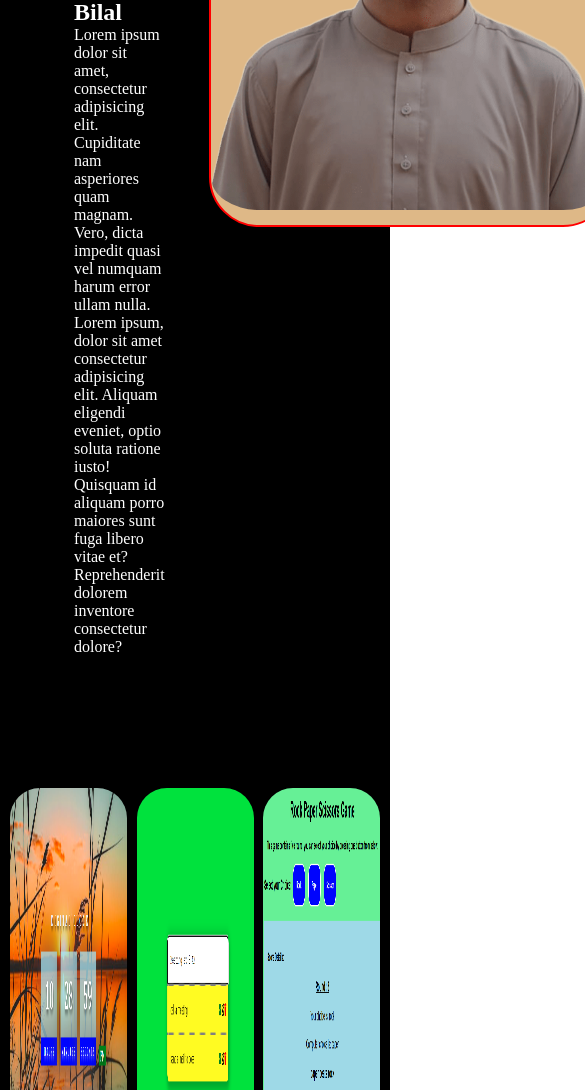
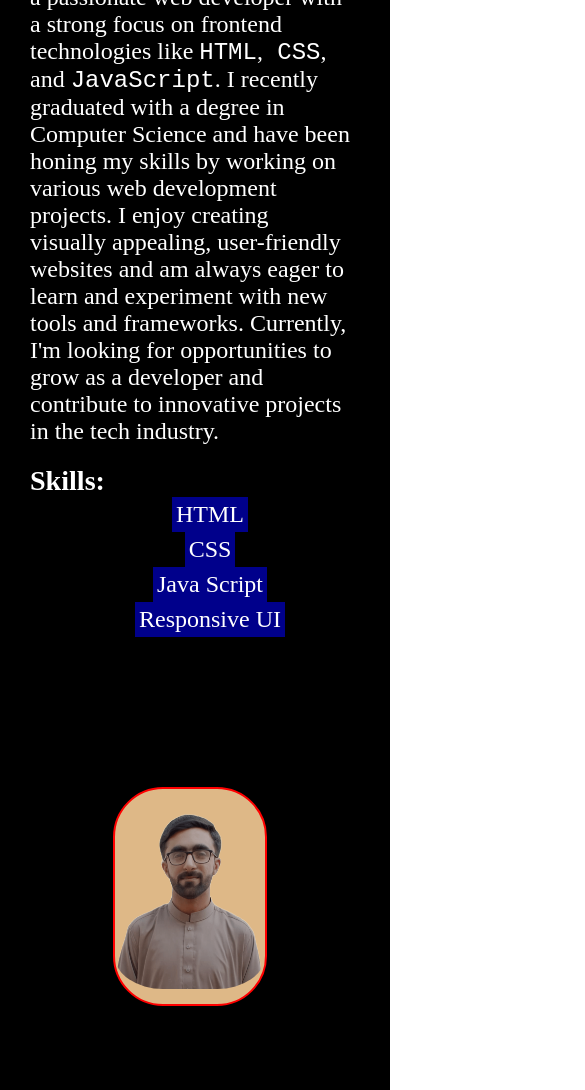
Before and after one commit to ahmedbilal019/Personal_Portfolio, a plain HTML site: page index.html in a window 390 px wide. Shown: the part 393-1483 px from the top of the page, 585 px wide, since content can reach past the window. Drawn offline with Linux system fonts and the light colour scheme.

Commit message:
modfications in html and css files

```diff
--- a/index.html
+++ b/index.html
@@ -6,6 +6,7 @@
     <meta name="viewport" content="width=device-width, initial-scale=1.0">
     <title>My Personal Portfolio</title>
     <link rel="stylesheet" href="style.css">
+    <link href="https://fonts.googleapis.com/css2?family=Bebas+Neue&family=Dancing+Script:wght@400..700&display=swap" rel="stylesheet">
 </head>
 
 <body>
@@ -21,13 +22,19 @@
     <main>
         <section id="about">
             <div class="text">
-                <h1>hy!</h1>
+                <h1>Hi,</h1>
                 <h2>I am Ahmed Bilal</h2>
-                <p>Lorem ipsum dolor sit amet, consectetur adipisicing elit. Cupiditate nam asperiores quam magnam.
-                    Vero, dicta impedit quasi vel numquam harum error ullam nulla. Lorem ipsum, dolor sit amet
-                    consectetur adipisicing elit. Aliquam eligendi eveniet, optio soluta ratione iusto! Quisquam id
-                    aliquam porro maiores sunt fuga libero vitae et? Reprehenderit dolorem inventore consectetur dolore?
+                <p>a passionate web developer with a strong focus on frontend technologies like <code>HTML</code>,<code> CSS</code>, and <code>JavaScript</code>. I recently graduated with a degree in Computer Science and have been honing my skills by working on various web development projects. I enjoy creating visually appealing, user-friendly websites and am always eager to learn and experiment with new tools and frameworks. Currently, I'm looking for opportunities to grow as a developer and contribute to innovative projects in the tech industry.
                 </p>
+                <div class="skills">
+                    <h3>Skills:</h3>
+                    <ul class="skills-list">
+                        <li>HTML</li>
+                        <li>CSS</li>
+                        <li>Java Script</li>
+                        <li>Responsive UI</li>
+                    </ul>
+                </div>
             </div>
             <div class="image">
                 <figure>
@@ -56,8 +63,8 @@
                 </div>
                 <div class="project3" id="project3">
                     <figure>
-                        <a href="https://ahmedbilal019.github.io/rock-paper-scissor-Game/" target="_blank"></a>
-                        <img src="assets/project-3.PNG" alt="">
+                        <a href="https://ahmedbilal019.github.io/rock-paper-scissor-Game/" target="_blank">
+                            <img src="assets/project-3.PNG" alt="">
                         </a>
                         <figcaption>Rock Paper Scissor Game</figcaption>
                     </figure>
@@ -90,7 +97,7 @@
                     <label for="user-name">Name: <input type="text" name="user-name" required></label>
                     <label for="user-name">Email: <input type="email" name="user-email" required></label>
                     <label for="user-name">Message:
-                        <textarea name="message" id="" cols="40" rows="5"  required></textarea>
+                        <textarea name="message" id="" cols="40" rows="5" required></textarea>
                     </label>
                     <input type="submit" id="button" value="Send">
                 </form>
--- a/style.css
+++ b/style.css
@@ -43,29 +43,50 @@ text-decoration: underline;
     display: flex;
     flex-direction: row;
     justify-content: space-around;
-    height: 100vh;
+    height: 85vh;
     padding-left: 30px;
     padding-right: 40px;
-    padding-top: 50px;
+    padding-top: 5px;
 }
-
+h1,h2{
+    font-family: "Bebas Neue", sans-serif;
+    font-weight: 400;
+    font-style: normal;
+    font-size: 60px;
+}
 .text {
     align-items: center;
     justify-content: center;
-    margin: 200px 44px;
+    margin: 80px 44px;
     width: 50vw;
+    font-size: 1.5rem;
 }
 
 .image img {
     width: 400px;
     height: 470px;
-    margin-top: 20px;
+    margin-top: 70px;
     padding-bottom: 15px;
     border: 2px solid red;
     background-color: burlywood;
     border-radius: 50px;
 }
+.skills{
+    margin-top: 20px;
+}
 
+.skills ul{
+   list-style:none;
+   display: flex;
+   flex-direction: row;
+   justify-content: space-evenly;
+   align-items: center;
+}
+.skills li{
+background-color: darkblue;
+color: white;
+padding: 4px;
+}
 /* project section   */
 
 #projects{
@@ -126,7 +147,7 @@ color: white;
 /* contact section */
 #contact{
     height: 100vh;
-    background: black;
+    background: rgb(39, 39, 39);
 }
 #contact div{
     margin: auto;
@@ -137,7 +158,7 @@ color: white;
     justify-content: center;
 }
 form{
-   border: 4px solid gainsboro;
+   border: 4px solid black;
     width: 400px;
     display: flex;
     flex-direction: column;
@@ -150,7 +171,7 @@ form label{
  margin-bottom: 20px;
 }
 input,textarea{
-    background-color: rgba(235, 228, 228, 0.493);
+    background-color: rgba(235, 228, 228, 0.164);
     padding: 5px 10px;
     border-style: none;
     font-size: 15px;
@@ -176,3 +197,39 @@ label{
     background-color: green;
     cursor: pointer;
 }
+@media screen and (max-width:480px){
+    #about{
+        display: flex;
+        flex-direction: column;
+       align-items: center;
+       justify-content: flex-start;
+       padding-top: 20px;
+
+    }
+    .text {
+        align-items: center;
+        justify-content: center;
+        margin: 80px 44px;
+        width: 100%;
+        font-size: 1.5rem;
+    }
+    .image img {
+        width: 150px;
+        height: 200px;
+        padding-bottom: 15px;
+        border: 2px solid red;
+        background-color: burlywood;
+        border-radius: 50px;
+    }
+    .skills ul{
+        flex-direction: column;
+    }
+
+    #projects{
+        height: 100vh;
+        display: flex;
+        background-color: black;
+        color: white;
+        padding-top:300%;
+    }
+}
```
